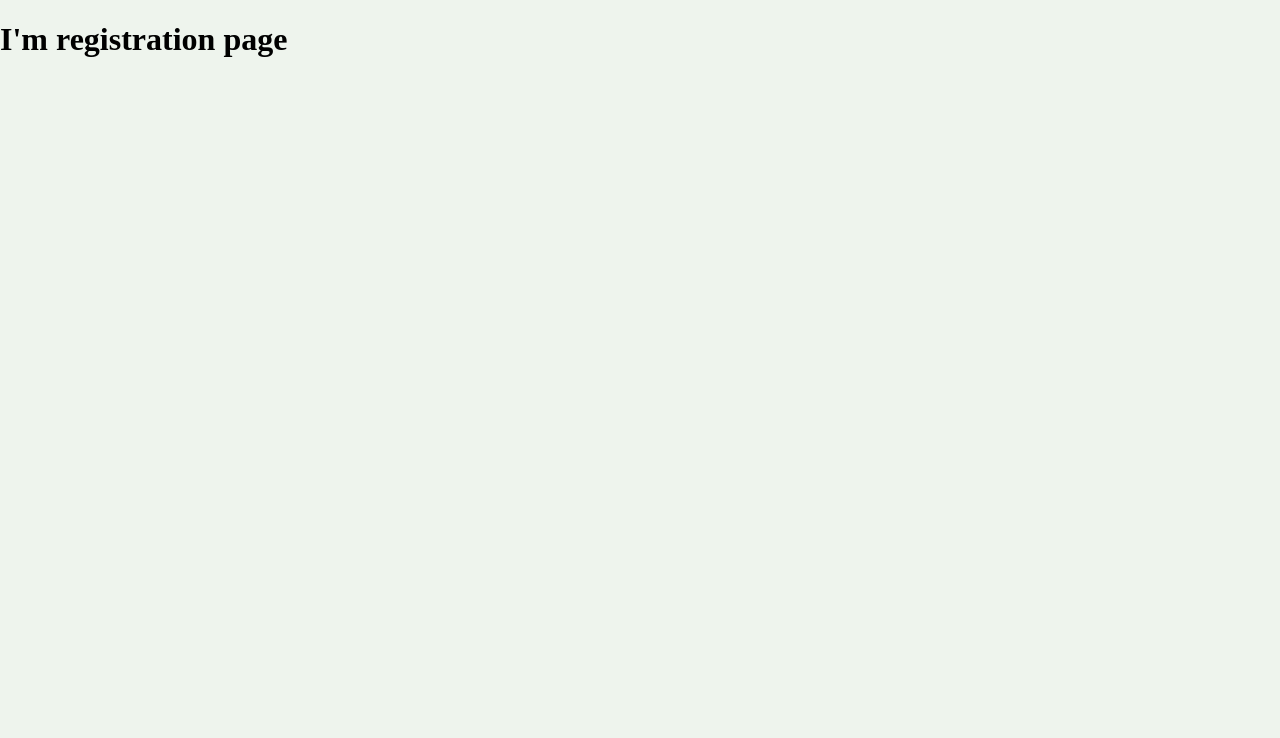
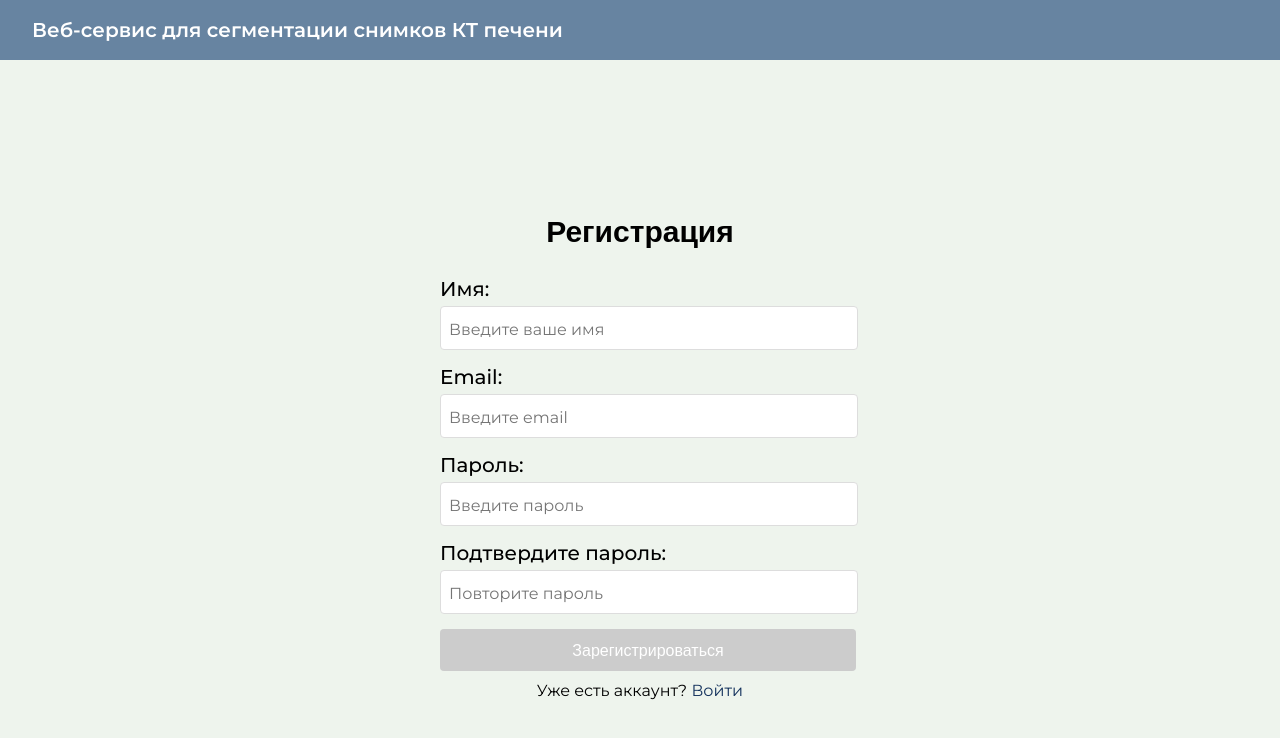
Before and after one commit to rVladislavrr/liver-ct-segmentation, a React (Create React App) app in the folder frontend/: page /registration in a window 1280 px wide. Shown: the top 738 px of the page. Built offline with nearby package versions, Linux system fonts and the light colour scheme; no server answers.

Commit message:
Добавил регистрацию, и отправку токена при загрузке файла и фотки (доделал регистрацию) Frontend

```diff
--- a/frontend/src/Components/Auth/Login/Login.css
+++ b/frontend/src/Components/Auth/Login/Login.css
@@ -60,6 +60,11 @@
   border-radius: 4px;
   height: 26px;
   font-family: 'Montserrat', sans-serif;
+  font-size: 20px;
+}
+
+.form-group input::-webkit-input-placeholder {
+  font-size: 16px;
 }
 
 .submit-button {
--- a/frontend/src/Components/Auth/Login/Login.jsx
+++ b/frontend/src/Components/Auth/Login/Login.jsx
@@ -2,6 +2,7 @@ import React, { useState } from 'react';
 import { Link, useNavigate } from 'react-router-dom';
 import { login } from '../../../api.js';
 import './Login.css';
+import { validateLoginForm, validateEmail, validatePassword } from '../../../utils/validationAuth.js'
 
 const Login = () => {
   const [isLoading, setIsLoading] = useState(false);
@@ -20,8 +21,13 @@ const Login = () => {
   const handleSubmit = async (e) => {
     e.preventDefault();
     setFormError('');
+    const { isValid, errors: validationErrors } = validateLoginForm(formData);
+    if (!isValid) {
+      setErrors(validationErrors);
+      return;
+    }
 
-    if (!validateForm()) return;
+    setIsLoading(true);
     const result = await login(formData.email, formData.password);
 
     if (result.success) {
@@ -29,7 +35,6 @@ const Login = () => {
     } else {
       setFormError(result.error);
     }
-
     setIsLoading(false);
   };
 
@@ -46,39 +51,6 @@ const Login = () => {
     }));
   };
 
-  const validateEmail = (email) => {
-    const re = /^[^\s@]+@[^\s@]+\.[^\s@]+$/;
-    return re.test(String(email).toLowerCase());
-  };
-
-  const validatePassword = (password) => {
-    return password.length >= 8;
-  };
-
-  const validateForm = () => {
-    let valid = true;
-    const newErrors = { email: '', password: '' };
-
-    if (!formData.email) {
-      newErrors.email = 'Email обязателен';
-      valid = false;
-    } else if (!validateEmail(formData.email)) {
-      newErrors.email = 'Введите корректный email';
-      valid = false;
-    }
-
-    if (!formData.password) {
-      newErrors.password = 'Пароль обязателен';
-      valid = false;
-    } else if (!validatePassword(formData.password)) {
-      newErrors.password = 'Пароль должен содержать минимум 8 символов';
-      valid = false;
-    }
-
-    setErrors(newErrors);
-    return valid;
-  };
-
   const isFormValid = validateEmail(formData.email) && validatePassword(formData.password);
 
   return (
@@ -87,7 +59,7 @@ const Login = () => {
         <p className="title-website">Веб-сервис для сегментации снимков КТ печени</p>
       </div>
       <div className="login-container">
-        <p className='title-login'>Вход</p>
+        <p className="title-login">Вход</p>
         <form onSubmit={handleSubmit}>
           <div className="form-group">
             <label htmlFor="email">Email:</label>
@@ -122,7 +94,7 @@ const Login = () => {
           <button
             type="submit"
             disabled={isLoading || !isFormValid}
-            className='submit-button'
+            className="submit-button"
           >
             Войти
           </button>
--- a/frontend/src/Components/Auth/Registration/Registration.jsx
+++ b/frontend/src/Components/Auth/Registration/Registration.jsx
@@ -1,7 +1,146 @@
+import React, { useState } from 'react';
+import { Link, useNavigate } from 'react-router-dom';
+import { register } from '../../../api.js';
+import { validateRegistrationForm, validateEmail, validatePassword } from '../../../utils/validationAuth.js';
+
 const Registration = () => {
-    return (
-        <h1>I'm registration page</h1>
-    );
-}
+  const [isLoading, setIsLoading] = useState(false);
+  const [formError, setFormError] = useState('');
+  const navigate = useNavigate();
+  const [formData, setFormData] = useState({
+    email: '',
+    password: '',
+    confirmPassword: '',
+    name: '',
+  });
+
+  const [errors, setErrors] = useState({
+    email: '',
+    password: '',
+    confirmPassword: '',
+    name: '',
+  });
+
+  const handleSubmit = async (e) => {
+    e.preventDefault();
+    setFormError('');
+
+    const { isValid, errors: validationErrors } = validateRegistrationForm(formData);
+    if (!isValid) {
+      setErrors(validationErrors);
+      return;
+    }
+
+    setIsLoading(true);
+    const result = await register(formData.name, formData.email, formData.password);
+
+    if (result.success) {
+      navigate('/login');
+    } else {
+      setFormError(result.error);
+    }
+    setIsLoading(false);
+  };
+
+  const handleChange = (e) => {
+    const { name, value } = e.target;
+    setFormData((prev) => ({
+      ...prev,
+      [name]: value,
+    }));
+
+    setErrors((prev) => ({
+      ...prev,
+      [name]: '',
+    }));
+  };
+
+  const isFormValid = validateEmail(formData.email) && validatePassword(formData.password) && formData.password === formData.confirmPassword && formData.name.trim() !== '';
+
+  return (
+    <>
+      <div className="auth-header">
+        <p className="title-website">Веб-сервис для сегментации снимков КТ печени</p>
+      </div>
+      <div className="login-container">
+        <p className="title-login">Регистрация</p>
+        <form onSubmit={handleSubmit}>
+          <div className="form-group">
+            <label htmlFor="name">Имя:</label>
+            <input
+              type="text"
+              id="name"
+              name="name"
+              placeholder="Введите ваше имя"
+              value={formData.name}
+              onChange={handleChange}
+              className={errors.name ? 'error-input' : ''}
+              required
+            />
+            {errors.name && <div style={{ color: 'red', fontSize: '0.8rem' }}>{errors.name}</div>}
+          </div>
+
+          <div className="form-group">
+            <label htmlFor="email">Email:</label>
+            <input
+              type="email"
+              id="email"
+              name="email"
+              placeholder="Введите email"
+              value={formData.email}
+              onChange={handleChange}
+              className={errors.email ? 'error-input' : ''}
+              required
+            />
+            {errors.email && <div style={{ color: 'red', fontSize: '0.8rem' }}>{errors.email}</div>}
+          </div>
+
+          <div className="form-group">
+            <label htmlFor="password">Пароль:</label>
+            <input
+              type="password"
+              id="password"
+              name="password"
+              placeholder="Введите пароль"
+              value={formData.password}
+              onChange={handleChange}
+              className={errors.password ? 'error-input' : ''}
+              required
+            />
+            {errors.password && <div style={{ color: 'red', fontSize: '0.8rem' }}>{errors.password}</div>}
+          </div>
+
+          <div className="form-group">
+            <label htmlFor="confirmPassword">Подтвердите пароль:</label>
+            <input
+              type="password"
+              id="confirmPassword"
+              name="confirmPassword"
+              placeholder="Повторите пароль"
+              value={formData.confirmPassword}
+              onChange={handleChange}
+              className={errors.confirmPassword ? 'error-input' : ''}
+              required
+            />
+            {errors.confirmPassword && <div style={{ color: 'red', fontSize: '0.8rem' }}>{errors.confirmPassword}</div>}
+          </div>
+
+          <button
+            type="submit"
+            disabled={isLoading || !isFormValid}
+            className="submit-button"
+          >
+            Зарегистрироваться
+          </button>
+          <div className="register-link">
+            Уже есть аккаунт?
+            <Link to={'/login'}> Войти</Link>
+          </div>
+        </form>
+        {formError && <div className="error-message">{formError}</div>}
+      </div>
+    </>
+  );
+};
 
 export default Registration;
--- a/frontend/src/Components/Header/Header.jsx
+++ b/frontend/src/Components/Header/Header.jsx
@@ -10,7 +10,7 @@ const Header = () => {
     try {
       await logout();
       setIsAuth(false);
-      navigate('/login');
+      navigate('/');
     } catch (error) {
       console.error('Logout error', error);
     }
--- a/frontend/src/Components/Home/Home.jsx
+++ b/frontend/src/Components/Home/Home.jsx
@@ -22,10 +22,10 @@ const Home = () => {
 
   useEffect(() => {
     const cachedImage = getCachedImage(uuid, photo);
-    if (cachedImage && isChoosed) {
+    if (cachedImage && isChoosed && isUploaded) {
       setResultImage(cachedImage);
     }
-  }, [uuid, photo, isChoosed, getCachedImage]);
+  }, [uuid, photo, isChoosed, getCachedImage, isUploaded]);
 
   useEffect(() => {
     return () => {
@@ -73,7 +73,6 @@ const Home = () => {
 
   const handleSendSlice = async () => {
     try {
-      setIsSending(true);
       setIsSending(true);
 
       const cachedImages = JSON.parse(localStorage.getItem('cachedImages') || '{}');
--- /dev/null
+++ b/frontend/src/utils/validationAuth.js
@@ -0,0 +1,71 @@
+export const validateEmail = (email) => {
+  const re = /^[^\s@]+@[^\s@]+\.[^\s@]+$/;
+  return re.test(String(email).toLowerCase());
+};
+
+export const validatePassword = (password) => {
+  return password.length >= 8;
+};
+
+export const validateName = (name) => {
+  return name.trim().length > 2;
+};
+
+export const validateLoginForm = (formData) => {
+  const errors = { email: '', password: '' };
+  let isValid = true;
+
+  if (!formData.email) {
+    errors.email = 'Email обязателен';
+    isValid = false;
+  } else if (!validateEmail(formData.email)) {
+    errors.email = 'Введите корректный email';
+    isValid = false;
+  }
+
+  if (!formData.password) {
+    errors.password = 'Пароль обязателен';
+    isValid = false;
+  } else if (!validatePassword(formData.password)) {
+    errors.password = 'Пароль должен содержать минимум 8 символов';
+    isValid = false;
+  }
+
+  return { isValid, errors };
+};
+
+export const validateRegistrationForm = (formData) => {
+  const errors = { email: '', password: '', confirmPassword: '', name: '' };
+  let isValid = true;
+
+  if (!formData.name) {
+    errors.name = 'Имя обязательно';
+    isValid = false;
+  } else if (!validateName(formData.name)) {
+    errors.name = 'Длина имени должна быть больше 2 символов';
+    isValid = false;
+  }
+
+  if (!formData.email) {
+    errors.email = 'Email обязателен';
+    isValid = false;
+  } else if (!validateEmail(formData.email)) {
+    errors.email = 'Введите корректный email';
+    isValid = false;
+  }
+
+  if (!formData.password) {
+    errors.password = 'Пароль обязателен';
+    isValid = false;
+  } else if (!validatePassword(formData.password)) {
+    errors.password = 'Пароль должен содержать минимум 8 символов';
+    isValid = false;
+  }
+
+  if (formData.password !== formData.confirmPassword) {
+    errors.confirmPassword = 'Пароли не совпадают';
+    isValid = false;
+  }
+
+  return { isValid, errors };
+};
```
Also changed, not shown: frontend/src/api.js (+49 -12 lines).
